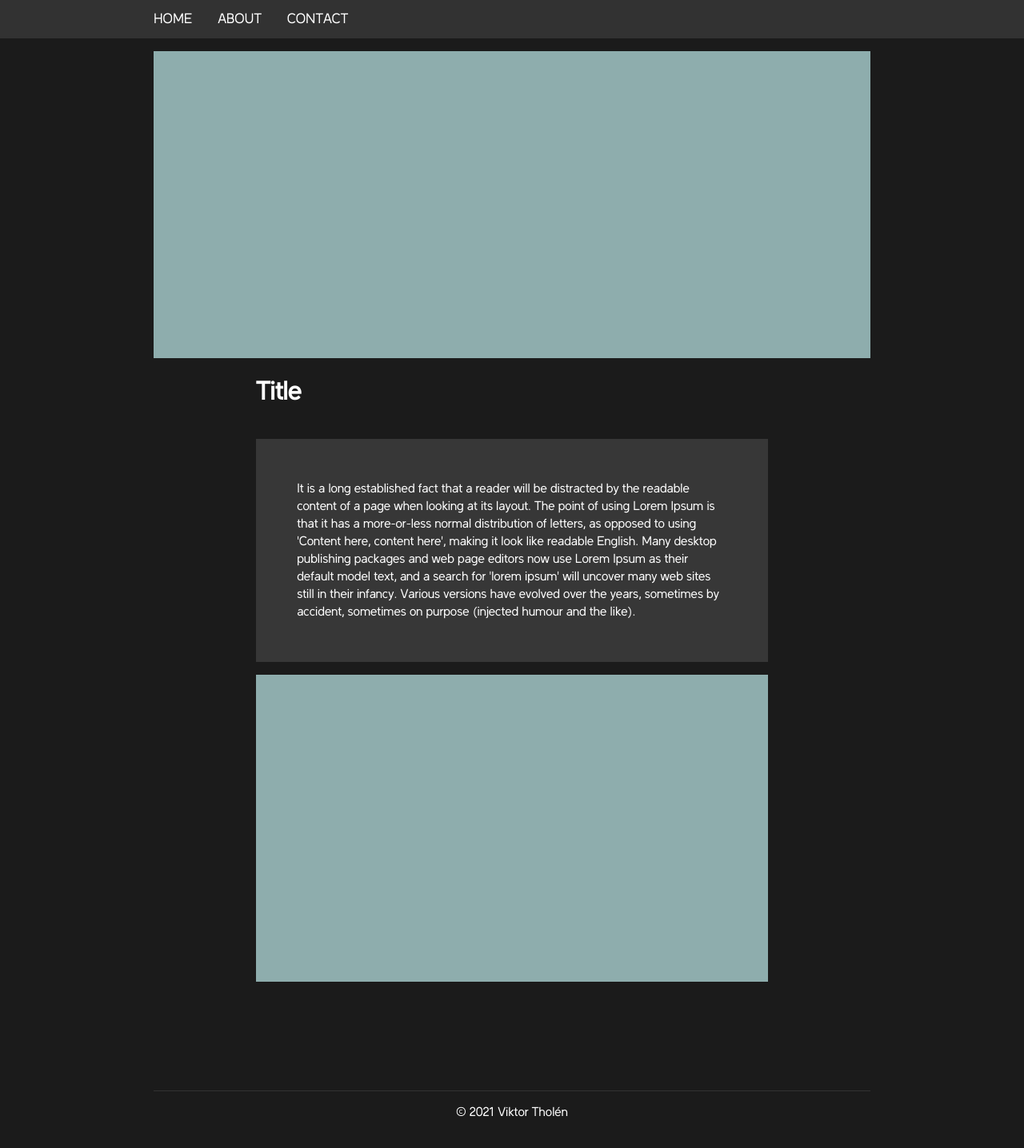
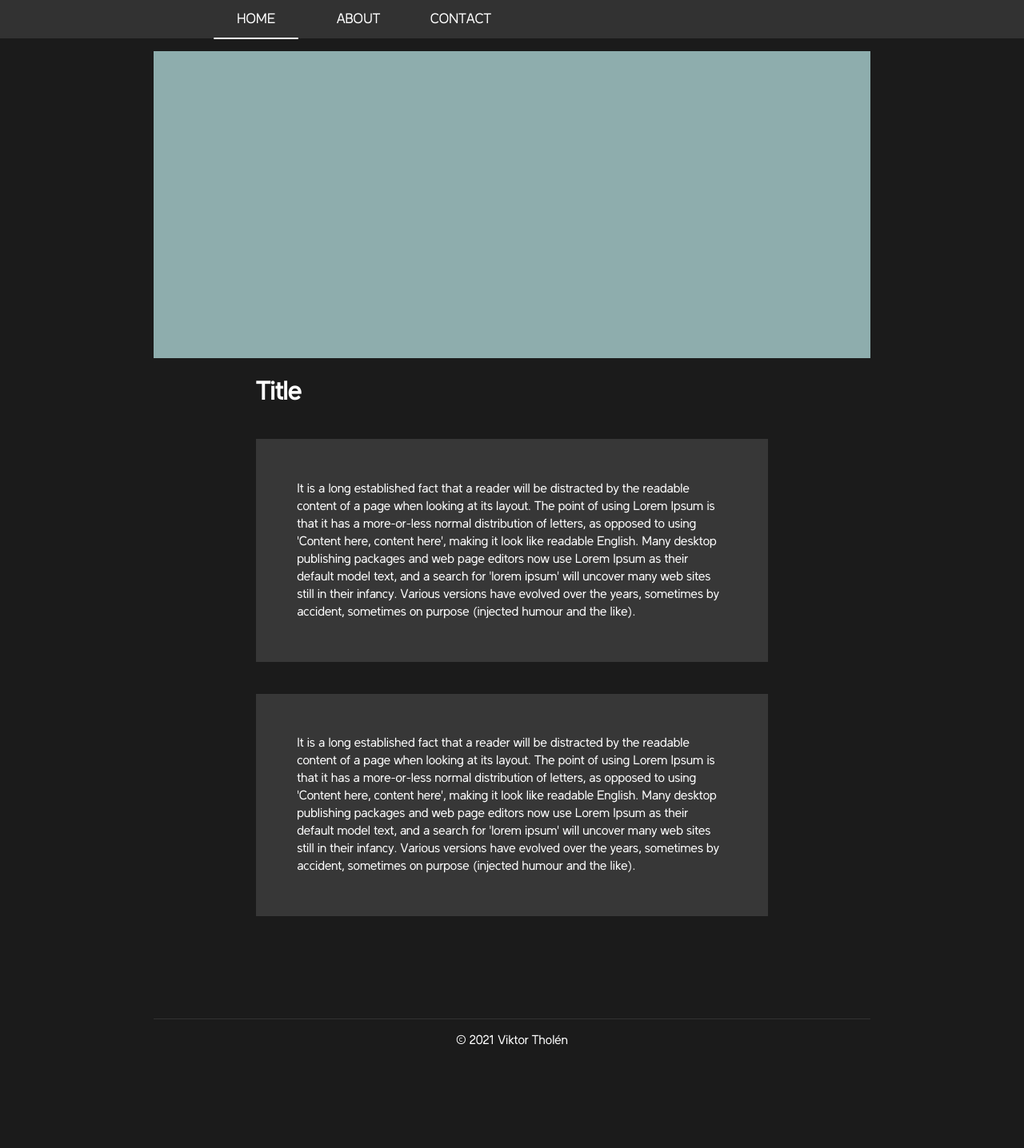
Before and after one commit to viktortholen/portfolio-website, a Vue app: page /mpm in a window 1280 px wide. Shown: the top 1436 px of the page at 80% size. After the commit the page ends 1370 px from the top, so only its background shows below. Built offline with nearby package versions, Linux system fonts and the light colour scheme.

Commit message:
animations

```diff
--- a/package.json
+++ b/package.json
@@ -8,6 +8,7 @@
     "lint": "vue-cli-service lint"
   },
   "dependencies": {
+    "aos": "^3.0.0-beta.6",
     "core-js": "^3.6.5",
     "vue": "^2.6.11",
     "vue-router": "^3.5.1"
--- a/src/components/Footer.vue
+++ b/src/components/Footer.vue
@@ -19,7 +19,7 @@ export default {
   height: 4em;
   text-align: center;
   color: white;
-  padding-top:8em;
+  margin-top:8em;
   padding-bottom: 2em;
 
 }
--- a/src/components/Header.vue
+++ b/src/components/Header.vue
@@ -1,51 +1,70 @@
 <template>
   <div class="bar">
-    <!-- <div class="logo-container">
-      <router-link class="home-link" to="/">
-        <img src="../assets/logo.png" alt="" />
-      </router-link>
-    </div> -->
     <nav class="menu">
-      <router-link class="btn" id="home" to="/">HOME</router-link>
-      <router-link class="btn" id="about" to="/about">ABOUT</router-link>
-      <router-link class="btn" id="contact" to="/contact">CONTACT</router-link>
+      <div id="marker"></div>
+      <router-link class="btn" id="home" to="/" @click.native="indicator">HOME</router-link>
+      <router-link class="btn" id="About" to="/about" @click.native="indicator">ABOUT</router-link>
+      <router-link class="btn" id="Contact" to="/contact" @click.native="indicator">CONTACT</router-link>
     </nav>
   </div>
 </template>
 
 <script>
+
+// console.log(marker)
+
+
+// items.forEach(link => {
+//   link.addEventListener('click', (e) => {
+//     indicator(e.target);
+//   })
+// });
+
 export default {
   name: "Header",
+  mounted(){
+    window.addEventListener('resize', this.placeIndicator);
+    this.placeIndicator();
+  },
+  methods: {
+    indicator: function (e){
+      var marker= document.querySelector("#marker");
+      marker.style.left = e.srcElement.offsetLeft + "px";
+    },
+    placeIndicator: function(){
+      var marker = document.querySelector("#marker");
+      var selected;
+
+      if(this.$route.name === "About" || this.$route.name === "Contact" ){
+        selected = document.querySelector("#" + this.$route.name);
+      }
+      else{
+        selected = document.querySelector("#home");
+      }
+        marker.style.left = selected.offsetLeft + "px";
+    },
+
+  }
 };
 </script>
 
 <style scoped>
+#marker{
+  position: absolute;
+  height: 2px;
+  width: 6.6em;
+  background: white;
+  text-decoration: none;
+  margin-top: 2.95em;
+  border-radius: 2rem;
+  transition: 0.5s;
+}
 .home-link{
   height: 100%;
   width: 30%;
-
-}
-.logo-container {
-  height: 70%;
-  width: 20%;
-  float: left;
-  display: flex;
-  margin: 1em 1em 1em 3em;
-}
-.logo {
-  border: none;
-  background-color: inherit;
-  cursor: pointer;
-  outline: none;
-}
-img {
-  /* margin: 1em; */
-  /* width: 50px; */
-  height: 80px;
-  width: 80px;
-  /* margin: 2vh; */
 }
 .bar {
+  position: absolute;
   width: 100%;
   height: 3em;
   background: rgb(50, 50, 50);
@@ -54,11 +73,13 @@ img {
 }
 .menu {
   height: 100%;
-  width: 30%;
+  width: 24em;
   display: flex;
-  float: left;
-  margin-right: 20vh;
-
+  /* float: left; */
+  /* margin-right: 10vw; */
+  margin-left: 20%;
+  /* align-content: center;
+  justify-content: center; */
 }
 .btn {
   font-size: 1.1rem;
@@ -68,12 +89,12 @@ img {
   display: inline-block;
   color: white;
   outline: none;
+  /* margin: auto 2em auto 2em; */
   margin: auto;
+  width: 6em;
   text-decoration: none;
-  margin-left: 4vh;
+  text-align: center;
+  /* margin-left: 4vh; */
   /* float: right; */
 }
-#home{
-  margin-left: 50%;
-}
 </style>
--- a/src/components/Info.vue
+++ b/src/components/Info.vue
@@ -1,33 +1,49 @@
 <template>
   <div class="info">
+    <div class="center-text">
       <h1>Hello world!</h1>
       <p>Hello, this is some interesting sentence!</p>
+    </div>
+    <div class="scroll-down">Scroll down!</div>
   </div>
 </template>
 
 
 <script>
-window.scroll(function(){
-  document.getElementsByClassName(".info").css("opacity", 1 - window.scrollTop() / 250);
+window.scroll(function () {
+  document
+    .getElementsByClassName(".info")
+    .css("opacity", 1 - window.scrollTop() / 250);
 });
 
 export default {
-  name: 'Info'
-}
+  name: "Info",
+};
 </script>
 
 <style scoped>
-    .info{
+.center-text {
+  margin-top: 30vh;
+  height: 60vh;
+}
+.scroll-down {
+  display: flex;
+  justify-content: center;
+  width: 100%;
+  font-size: 1.3rem;
+}
+.info {
+  top: 0;
   width: 100%;
   height: 100vh;
   text-align: center;
   color: aliceblue;
   display: block;
-        margin:auto;
+  margin: auto;
   overflow: auto;
   background-color: rgb(219, 166, 166);
 }
-    h1{
+h1 {
   font-size: 5em;
 }
 </style>
--- a/src/components/Portfolio.vue
+++ b/src/components/Portfolio.vue
@@ -1,6 +1,6 @@
 <template>
 <div class="portfolio-background">
-  <p id="portfolio-title">PROJECTS</p>
+  <p  data-aos="ease-out-back" id="portfolio-title">PROJECTS</p>
   <div class="portfolio">
       <div class="portfolio-container" v-bind:key="proj.id" v-for="proj in projects">
           <ProjectItem v-bind:proj="proj"/>
--- a/src/components/Post.vue
+++ b/src/components/Post.vue
@@ -10,13 +10,14 @@
         </div>
     </div>
 
-      <div class="collage-image" />
-
   </div>
 </template>
 
 <script>
-export default {};
+export default {
+    name: "Intro",
+
+};
 </script>
 
 <style scoped>
--- a/src/components/ProjectItem.vue
+++ b/src/components/ProjectItem.vue
@@ -1,5 +1,5 @@
 <template>
-  <div class="proj-item">
+  <div data-aos="fade-up" class="proj-item">
         <div class="card-image-container">
           <div class="card-image-content" v-bind:style="{ 'background-image': 'url(' + proj.image + ')' }"></div>
         </div>
--- /dev/null
+++ b/src/components/posts-comp/TextBlock.vue
@@ -0,0 +1,28 @@
+<template>
+  <div class="text-container">
+      <div class="text">
+      It is a long established fact that a reader will be distracted by the readable content of a page when looking at its layout. The point of using Lorem Ipsum is that it has a more-or-less normal distribution of letters, as opposed to using 'Content here, content here', making it look like readable English. Many desktop publishing packages and web page editors now use Lorem Ipsum as their default model text, and a search for 'lorem ipsum' will uncover many web sites still in their infancy. Various versions have evolved over the years, sometimes by accident, sometimes on purpose (injected humour and the like).
+      </div>
+  </div>
+</template>
+
+<script>
+export default {
+    name: "TextBlock",
+
+};
+</script>
+
+<style scoped>
+.text-container {
+  margin: 5vh auto auto auto;
+  width: 50%;
+  height: auto;
+  background: rgb(55, 55, 55);
+  justify-content: center;
+}
+.text{
+    padding: 4vw;
+    color: white;
+}
+</style>
--- a/src/main.js
+++ b/src/main.js
@@ -1,15 +1,16 @@
 import Vue from 'vue'
 import App from './App.vue'
 import router from './router'
-
+import AOS from 'aos';
+import 'aos/dist/aos.css'; // You can also use <link> for styles
 Vue.config.productionTip = false
 
-
-window.scroll(function(){
-  document.getElementsByClassName(".info").css("opacity", 1 - window.scrollTop() / 250);
-});
+// AOS.init();
 
 new Vue({
   router,
+  created () {
+    AOS.init()
+  },
   render: h => h(App),
 }).$mount('#app')
--- a/src/views/Contact.vue
+++ b/src/views/Contact.vue
@@ -1,7 +1,7 @@
 <template>
 <div class="centerer">
     <div class= "contact">
-        <h2>Contact</h2>
+        <p class=title>Contact</p>
         <p>Mail: viktor.tholen@gmail.com</p>
         <p>Telefon: 0000000000</p>
         <p>Github</p>
@@ -20,9 +20,12 @@ export default {
 </script>
 
 <style scoped>
+.title{
+    font-size: 2rem;
+}
 .centerer{
     margin: 0 auto;
-    height: 70vh;
+    height: 75vh;
     display: flex;
     justify-content: center;
 }
--- a/src/views/posts/MPM.vue
+++ b/src/views/posts/MPM.vue
@@ -1,20 +1,25 @@
 <template>
   <div class="mpm">
       <Post/>
+      <TextBlock/>
   </div>
 </template>
 
 <script>
 import Post from '../../components/Post.vue';
+import TextBlock from '../../components/posts-comp/TextBlock.vue';
 
 export default {
   name: "MPM",
   components:{
-    Post
+    Post,
+    TextBlock
   }
 }
 </script>
 
 <style scoped>
-
+.mpm{
+  margin-top: 4em;
+}
 </style>
```
Also changed, not shown: 1 other file (tests, documents, lock files or other folders). Lines whose indentation alone changed are shown as unchanged.
